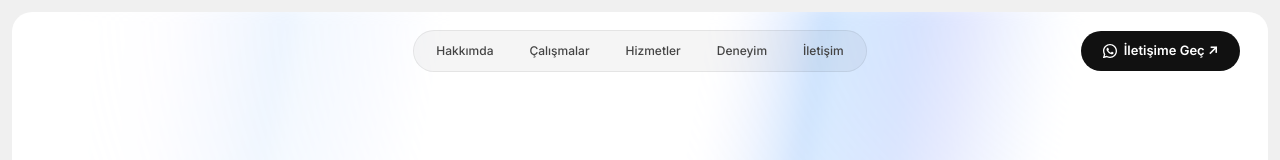
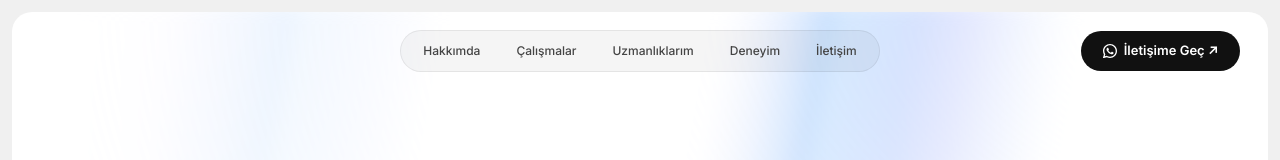
Before and after one commit to igecgili/portfolio, a Next.js app: page / in a window 1280 px wide. Shown: the top 160 px of the page. Built offline with nearby package versions, Linux system fonts and the light colour scheme.

Commit message:
Nav: rename Hizmetler to Uzmanlıklarım everywhere

```diff
--- a/components/FloatingUI.tsx
+++ b/components/FloatingUI.tsx
@@ -6,7 +6,7 @@ import { motion, AnimatePresence } from "framer-motion";
 const navLinks = [
   ["#hakkimda", "Hakkımda"],
   ["#projects", "Çalışmalar"],
-  ["#services", "Hizmetler"],
+  ["#services", "Uzmanlıklarım"],
   ["#experience", "Deneyim"],
   ["#contact", "İletişim"],
 ];
--- a/components/Hero.tsx
+++ b/components/Hero.tsx
@@ -81,7 +81,7 @@ export default function Hero() {
 
   const mask = `radial-gradient(circle ${RADIUS}px at ${photoMouse.x}px ${photoMouse.y}px, black 30%, transparent 100%)`;
 
-  const navLinks = [["#hakkimda","Hakkımda"],["#projects","Çalışmalar"],["#services","Hizmetler"],["#experience","Deneyim"],["#contact","İletişim"]];
+  const navLinks = [["#hakkimda","Hakkımda"],["#projects","Çalışmalar"],["#services","Uzmanlıklarım"],["#experience","Deneyim"],["#contact","İletişim"]];
 
   if (isMobile) {
     return (
```
